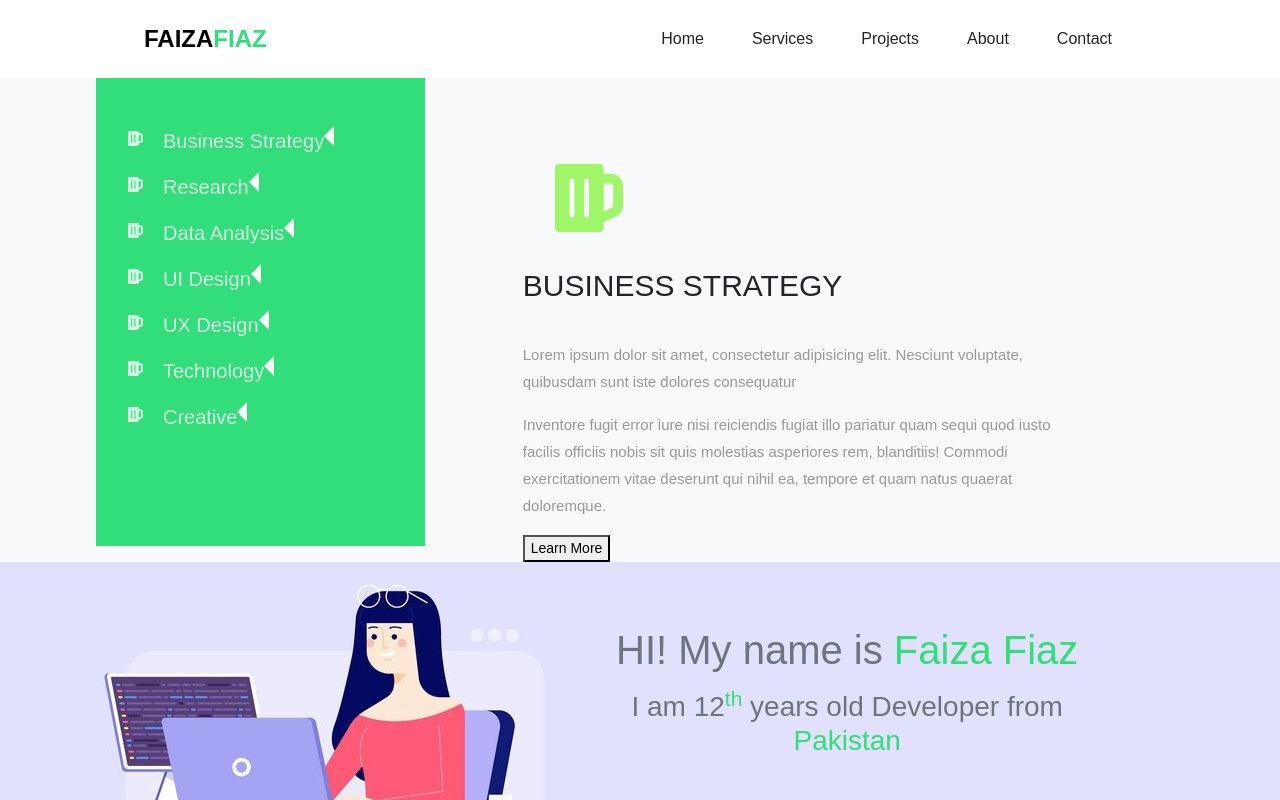
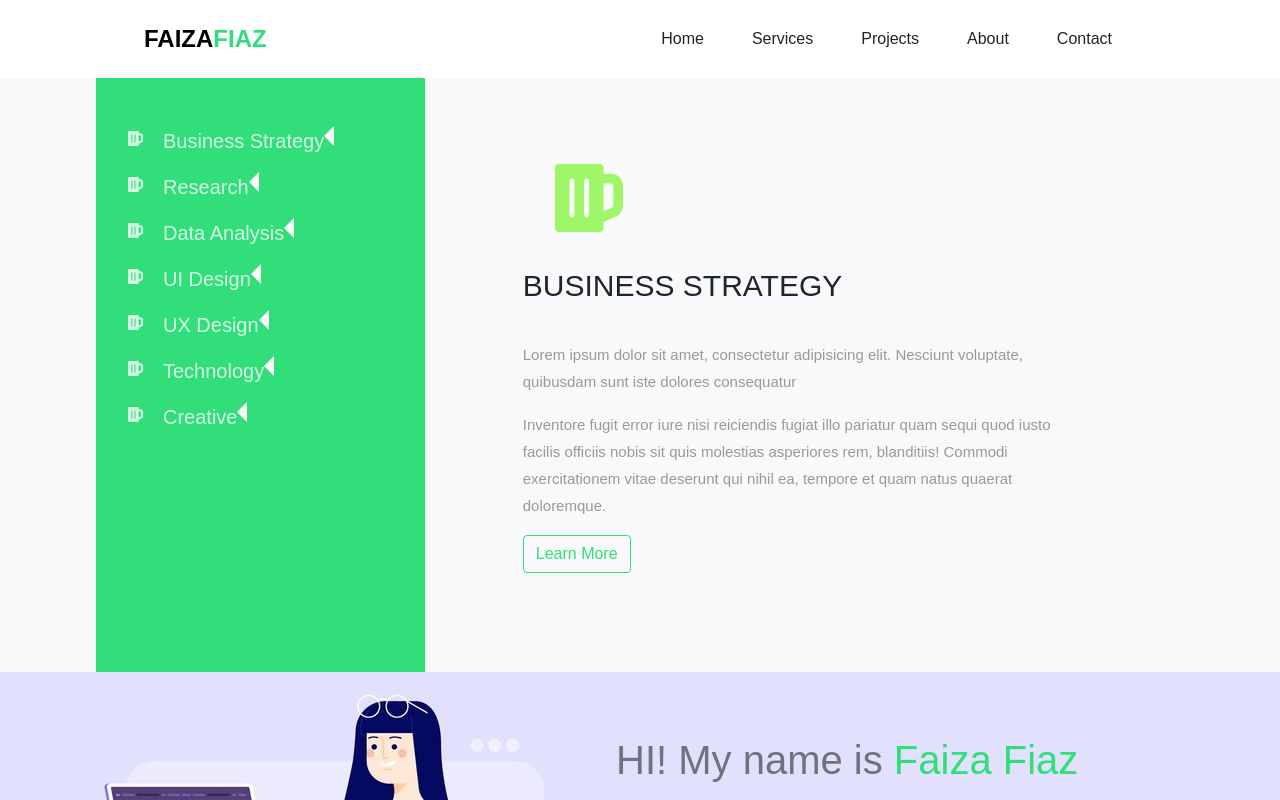
Before and after one commit to faiza203/Portfolio, a React (Create React App) app: page / in a window 1280 px wide. Shown: the top 800 px of the page. Built offline with nearby package versions, Linux system fonts and the light colour scheme.

Commit message:
Style services button

```diff
--- a/src/components/Services.js
+++ b/src/components/Services.js
@@ -48,7 +48,7 @@ const Services = () => {
           rem, blanditiis! Commodi exercitationem vitae deserunt qui nihil ea,
           tempore et quam natus quaerat doloremque.
         </p>
-        <button>Learn More</button>
+        <button className="btn btn-outline-success">Learn More</button>
       </div>
     </div>
   );
--- a/src/components/css/services.css
+++ b/src/components/css/services.css
@@ -8,7 +8,9 @@
 .titles {
   background-color: #31de79;
   padding-top: 3rem;
+  padding-bottom: 16em;
   width: 55rem;
+  margin-bottom: 0;
 }
 
 .titles li {
@@ -72,6 +74,17 @@
   font-family: sans-serif;
 }
 
+.btn-outline-success {
+  border-color: #31de79;
+  color: #31de79;
+}
+
+.btn-outline-success:hover {
+  border-color: #31de79;
+  background: #31de79;
+  color: white;
+}
+
 @media (max-width: 1050px) {
   .services {
     padding: 0 3rem;
```
